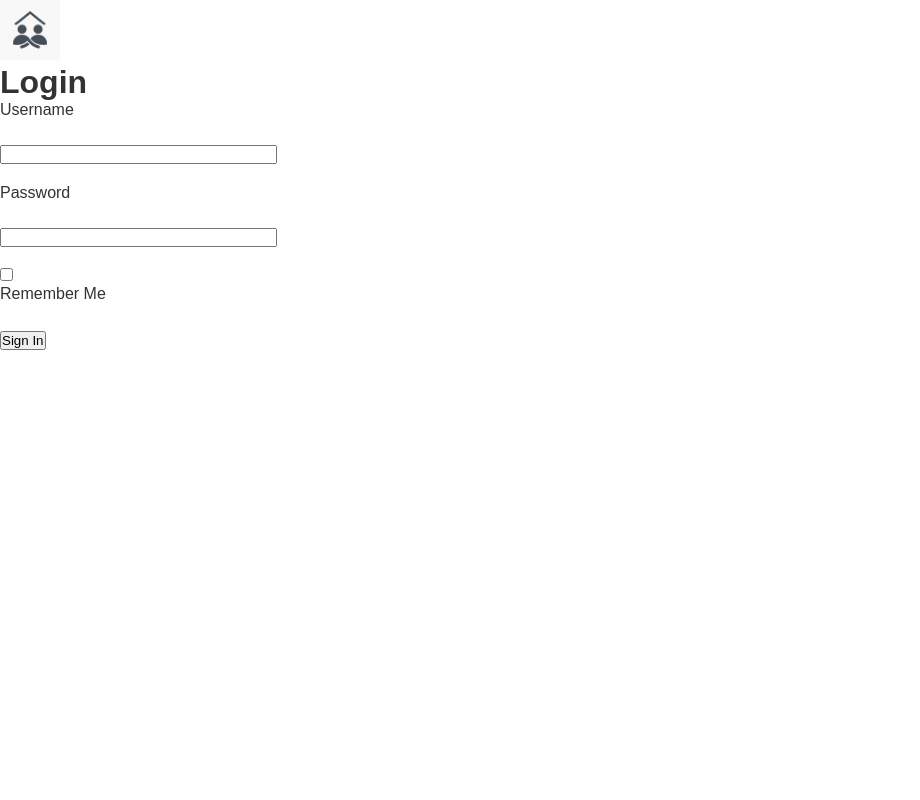
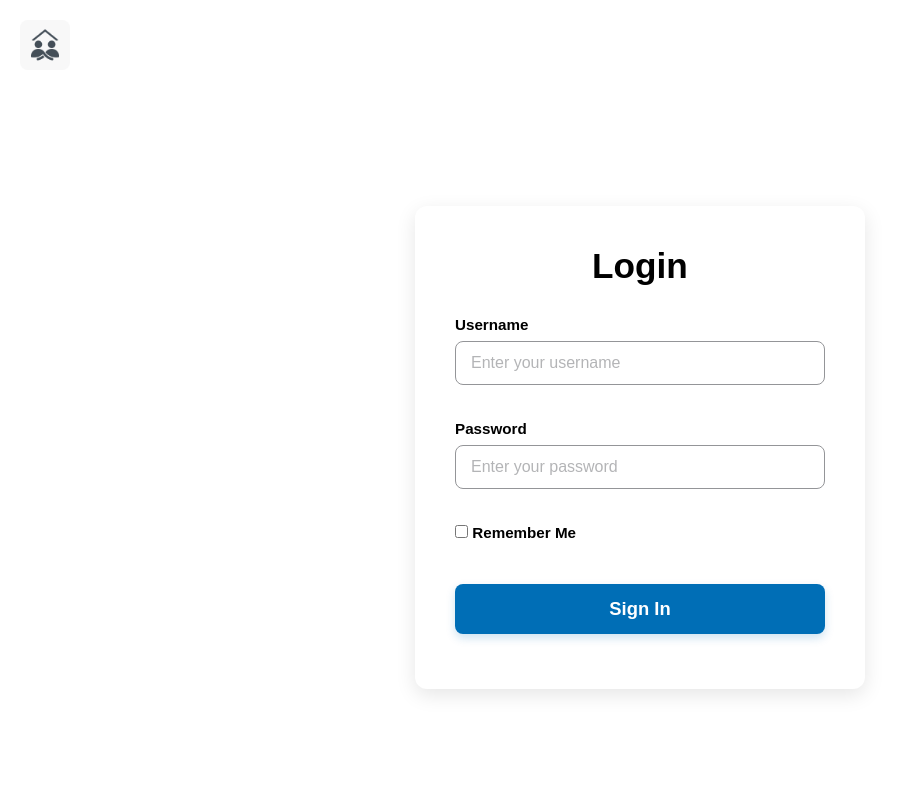
Before and after one commit to mtracy909/Roommate-Matcher, a Flask app: page /login in a window 1280 px wide. Shown: the whole page, without its empty margins (0-920 px from the left). Run offline with Flask 3, Linux system fonts and the light colour scheme.

Commit message:
fixed login front-end

```diff
--- a/flask_dem0/app/templates/login.html
+++ b/flask_dem0/app/templates/login.html
@@ -5,32 +5,53 @@
 {% endblock %}
 
 {% block content %}
+    <header class="site-header">
         <!-- Top-left logo link -->
-<a href="{{ url_for('index') }}" class="logo logo-fixed">
-  <img src="{{ url_for('static', filename='starter-logo.png') }}" alt="Roommate Matcher Logo">
+        <a href="{{ url_for('index') }}" class="logo">
+            <img src="{{ url_for('static', filename='starter-logo.png') }}" alt="Roommate Matcher Logo" class="rounded-lg">
         </a>
+    </header>
 
+    <main class="form-container">
+        <section class="signup-section">
+            <h1 class="form-title" id="form-title">Login</h1>
+            <form action="" method="post" class="auth-form" novalidate aria-labelledby="form-title">
+                {{ form.hidden_tag() }}
 
-  <div class="form-wrapper">
-    <h1>Login</h1>
-    <form action="" method="post" class="auth-form" novalidate>
-        {{ form.hidden_tag() }}
-        <p>
-            {{ form.username.label }}<br>
-            {{ form.username(size=32) }}<br>
+                <div class="form-group">
+                    {{ form.username.label(class="form-label") }}
+                    {{ form.username(class="form-input", size=32, placeholder="Enter your username", aria_describedby="username-errors") }}
+                    {% if form.username.errors %}
+                        <div id="username-errors" class="error-message" role="alert">
                             {% for error in form.username.errors %}
-                <span style="color: red;">[{{ error }}]</span>
+                                <span>{{ error }}</span>
                             {% endfor %}
-        </p>
-        <p>
-            {{ form.password.label }}<br>
-            {{ form.password(size=32) }}<br>
+                        </div>
+                    {% endif %}
+                </div>
+
+                <div class="form-group">
+                    {{ form.password.label(class="form-label") }}
+                    {{ form.password(class="form-input", size=32, placeholder="Enter your password", type="password", aria_describedby="password-errors") }}
+                    {% if form.password.errors %}
+                        <div id="password-errors" class="error-message" role="alert">
                             {% for error in form.password.errors %}
-                <span style="color: red;">[{{ error }}]</span>
+                                <span>{{ error }}</span>
                             {% endfor %}
-        </p>
-        <p>{{ form.remember_me() }} {{ form.remember_me.label }}</p>
-        <p>{{ form.submit() }}</p>
+                        </div>
+                    {% endif %}
+                </div>
+
+                <div class="form-group">
+                    <label class="form-label">
+                        {{ form.remember_me() }} {{ form.remember_me.label.text }}
+                    </label>
+                </div>
+
+                <div class="form-group">
+                    {{ form.submit(class="submit-button") }}
+                </div>
             </form>
-  </div>
+        </section>
+    </main>
 {% endblock %}
```
Lines whose indentation alone changed are shown as unchanged.
